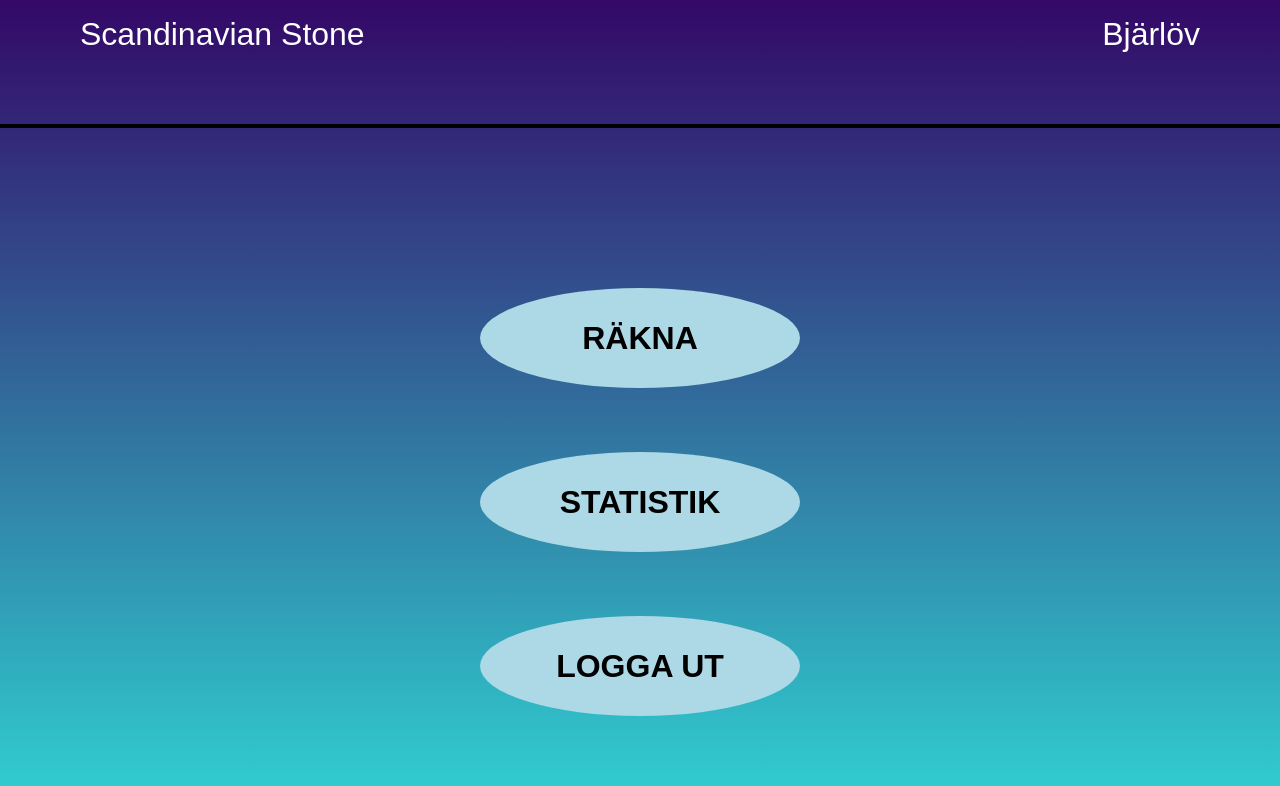
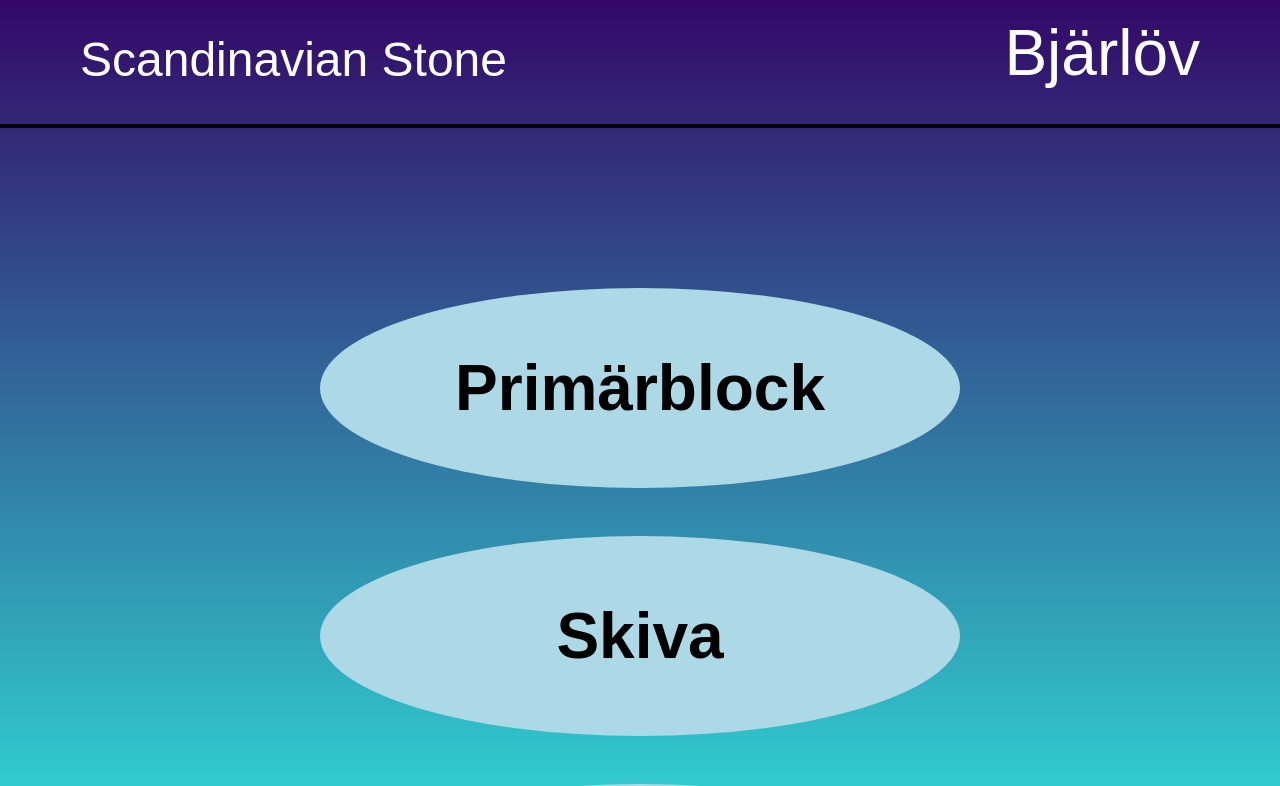
Before and after one commit to Jeppe97/Scandinavian-Stone, a React (Create React App) app: page /workmethods in a window 1280 px wide. Shown: the top 786 px of the page. Built offline with nearby package versions, Linux system fonts and the light colour scheme.

Commit message:
"done" with menu. Started with next menu :)

```diff
--- a/package.json
+++ b/package.json
@@ -9,6 +9,7 @@
     "node-sass": "^4.13.1",
     "react": "^16.12.0",
     "react-dom": "^16.12.0",
+    "react-router-dom": "^5.1.2",
     "react-scripts": "3.3.1"
   },
   "scripts": {
--- a/src/App.js
+++ b/src/App.js
@@ -3,13 +3,22 @@ import './App.scss';
 import Header from './components/Header'
 import MainContent from './components/MainContent';
 import Footer from './components/Footer';
+import {BrowserRouter as Router, Switch, Route} from 'react-router-dom';
+import WorkMethods from './components/WorkMethods';
 
 
 function App() {
   return (
     <div className="App">
       <Header />
-      <MainContent />
+
+      <Router>
+        <Switch>
+        <Route path="/" exact component={MainContent} />
+        <Route path="/workmethods" component={WorkMethods} />
+        </Switch>
+      </Router>
+
     </div>
   );
 }
--- a/src/App.scss
+++ b/src/App.scss
@@ -19,8 +19,7 @@ body{
 }
 
 a {
-color: #333;
-text-decoration: none;
+
 }
 
 .App{
@@ -68,11 +67,13 @@ text-decoration: none;
 .MainMenu {
   text-align: center;
   display: grid;
-  grid-gap: 4em;
+  grid-gap: 3em;
   grid-auto-rows: minmax(100px, auto);
   justify-items: center;
   padding-top: 10rem;
 
+  a{
+    text-decoration: none;
     button {
       width: 10em;
       max-width: 100%;
@@ -82,7 +83,10 @@ text-decoration: none;
       font-size: 2em;
       font-weight: bolder;
       border-radius: 50%;
+      height: 100%;
     }
+  }
+
 }
 
 .Footer {
@@ -90,3 +94,39 @@ text-decoration: none;
   width: 100%;
   background-color: crimson;
 }
+
+/*iPad Air 2 adjusted content*/
+@media screen and (max-width: 1600px) {
+  .MainMenu{
+    grid-auto-rows: minmax(200px, auto);
+
+    a{
+      text-decoration: none;
+      button {
+        width: 10em;
+        max-width: 100%;
+        color: black;
+        background-color: lightblue;
+        border: none;
+        font-size: 4em;
+        font-weight: bolder;
+        border-radius: 50%;
+        height: 100%;
+      }
+    }
+  }
+
+  .Header{
+
+    .CompanyName{
+      font-size: 3em;
+      padding-top: 2rem;
+    }
+    .QuarryName{
+      font-size: 4em;
+    }
+
+  }
+
+
+}
--- /dev/null
+++ b/src/components/WorkMethods.js
@@ -0,0 +1,25 @@
+import React, { Component } from 'react'
+import {Link} from 'react-router-dom';
+
+export default class WorkMethods extends Component {
+    render() {
+        return (
+            <div>
+            <div className="MainMenu">
+            <Link to="/workmethods">
+           <button>Primärblock</button>
+           </Link>
+           <Link to="/workmethods">
+           <button>Skiva</button>
+           </Link>
+           <Link to="/workmethods">
+           <button>Block</button>
+           </Link>
+           <Link to="/">
+           <button>Tillbaka</button>
+           </Link>
+            </div>
+            </div>
+        )
+    }
+}
--- a/src/components/mainMenu.js
+++ b/src/components/mainMenu.js
@@ -1,11 +1,18 @@
 import React from 'react';
+import {Link} from 'react-router-dom';
 
 const MainMenu = () => {
     return(
         <div className="MainMenu">
+            <Link to="/workmethods">
            <button>RÄKNA</button>
+           </Link>
+           <Link to="/workmethods">
            <button>STATISTIK</button>
+           </Link>
+           <Link to="/workmethods">
            <button>LOGGA UT</button>
+           </Link>
         </div>
     );
 }
```
Also changed, not shown: 1 other file (tests, documents, lock files or other folders). Lines whose indentation alone changed are shown as unchanged.
